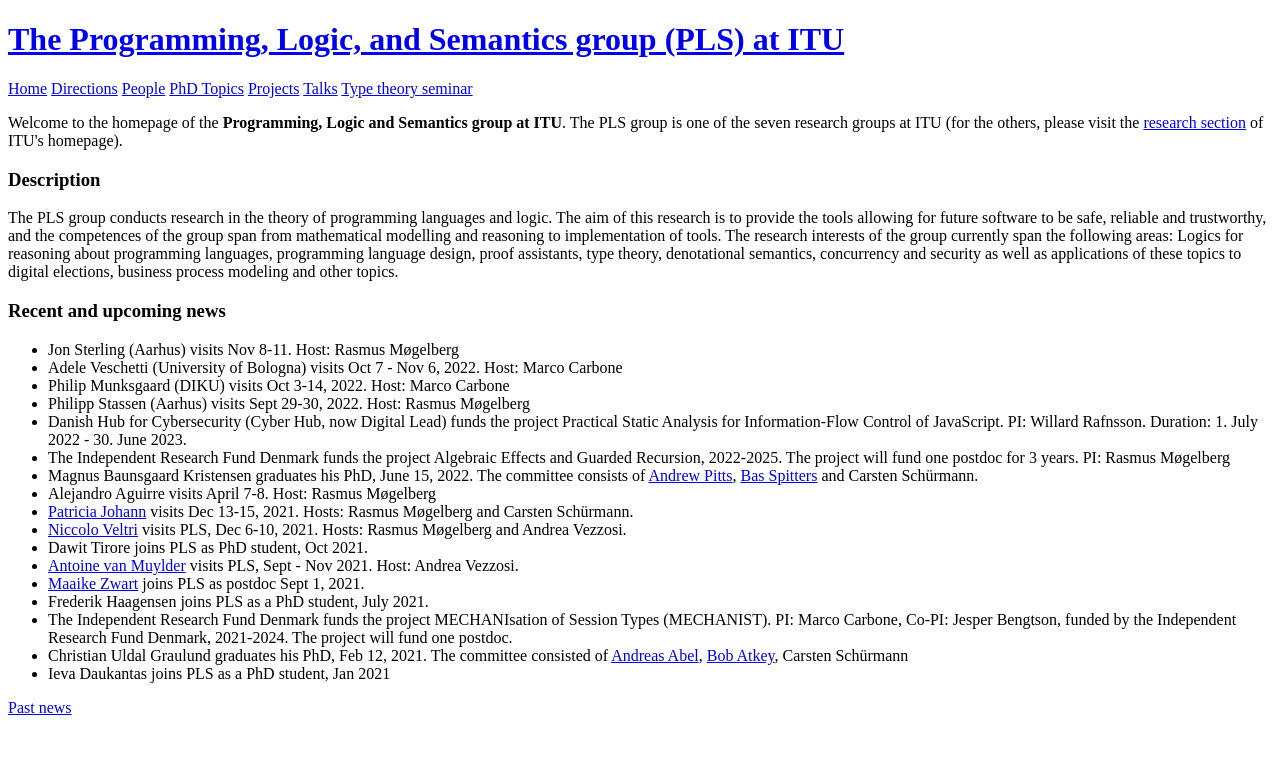
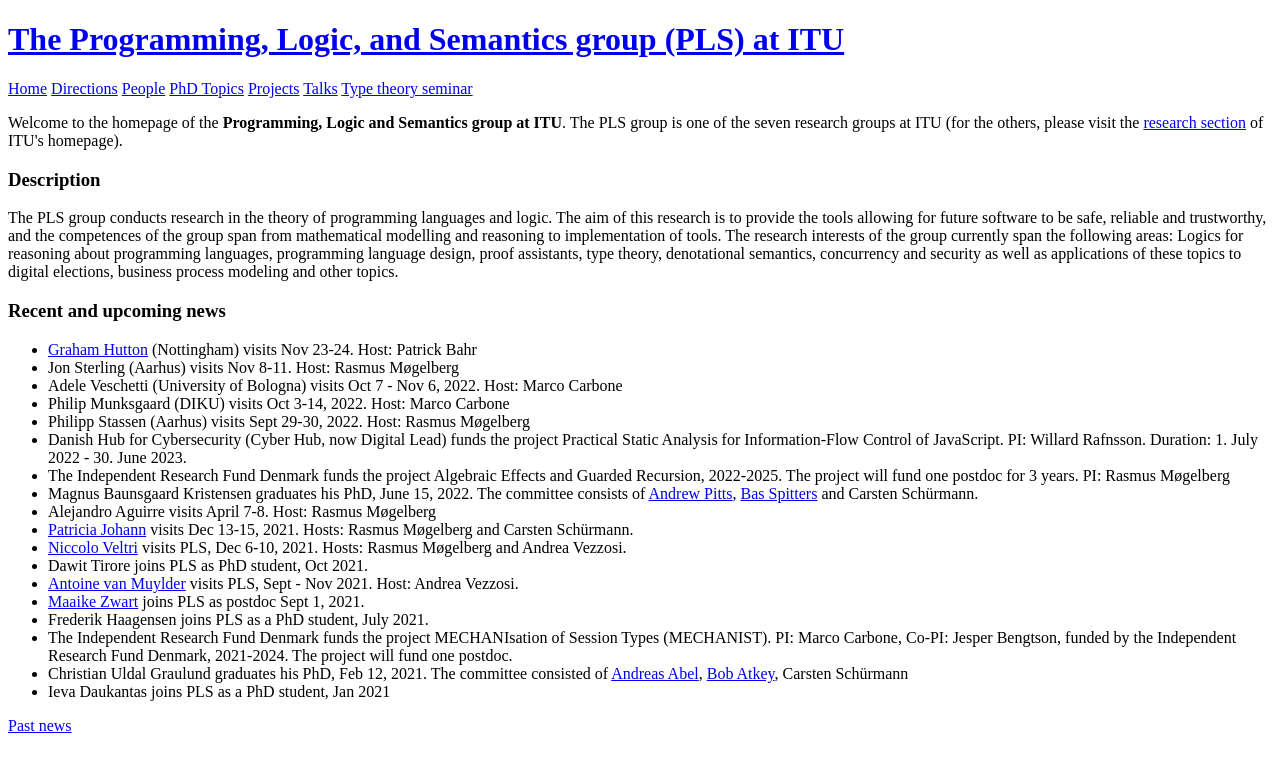
Before and after one commit to rmogelberg/pls.itu.dk, a Jekyll site: the page built from index.md, in a window 1280 px wide. Shown: the top 772 px of the page. Built offline with Jekyll 4.4.1, drawn with Linux system fonts in a browser that asks for light colours.

Commit message:
Visitors

```diff
--- a/index.md
+++ b/index.md
@@ -16,6 +16,7 @@
 
 ### Recent and upcoming news
 
+- [Graham Hutton](http://www.cs.nott.ac.uk/~pszgmh/) (Nottingham) visits Nov 23-24. Host: Patrick Bahr
 - Jon Sterling (Aarhus) visits Nov 8-11. Host: Rasmus Møgelberg
 - Adele Veschetti (University of Bologna) visits Oct 7 - Nov 6, 2022. Host: Marco Carbone
 - Philip Munksgaard (DIKU) visits Oct 3-14, 2022. Host: Marco Carbone
```
